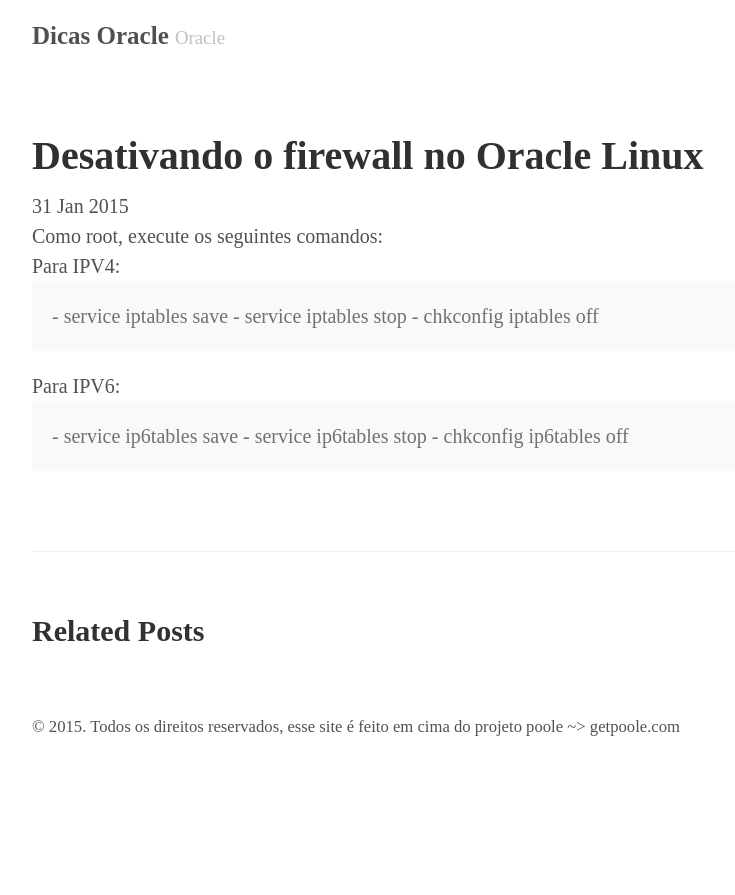
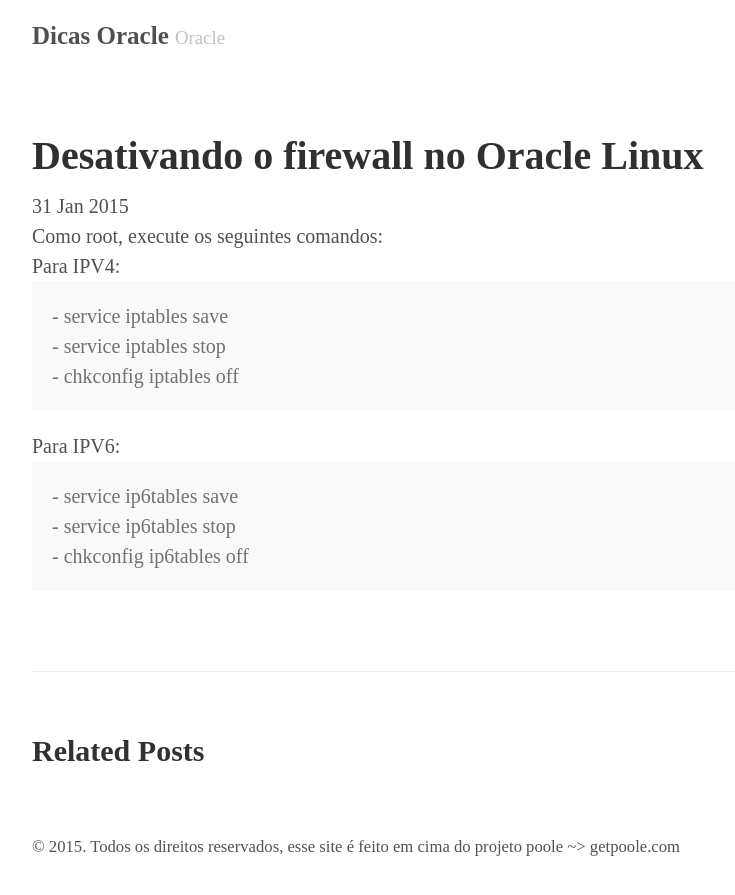
Before and after one commit to adrianotanaka/oracle, a Jekyll site: the page built from _posts/2015-01-31-desativando-firewall.md, in a window 1280 px wide. Shown: the top 895 px of the page, without its empty margins (248-983 px from the left). Built offline with Jekyll 4.4.1, drawn with Linux system fonts in a browser that asks for light colours.

```diff
--- a/_posts/2015-01-31-desativando-firewall.md
+++ b/_posts/2015-01-31-desativando-firewall.md
@@ -8,18 +8,18 @@ Como root, execute os seguintes comandos:
 Para IPV4:
 
 <div class="message">
-- service iptables save
+- service iptables save<br>
 
-- service iptables stop
+- service iptables stop<br>
 
-- chkconfig iptables off
+- chkconfig iptables off<br>
 </div>
 
 
 Para IPV6:
 
 <div class="message">
-- service ip6tables save
-- service ip6tables stop
-- chkconfig ip6tables off
+- service ip6tables save<br>
+- service ip6tables stop<br>
+- chkconfig ip6tables off<br>
 </div>
```
